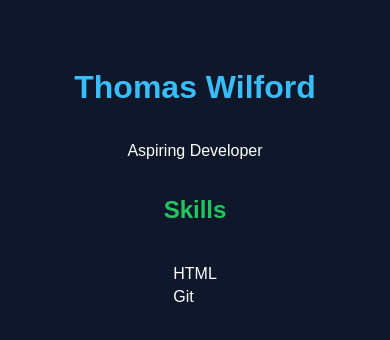
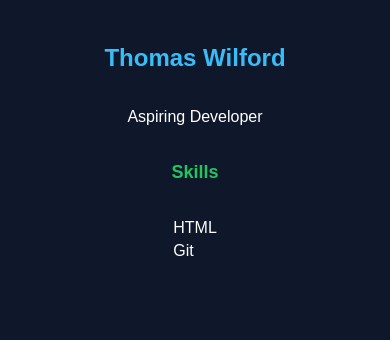
Before and after one commit to TjToLame/digital-cv, a plain HTML site: page index.html in a window 390 px wide. Drawn offline with Linux system fonts and the light colour scheme.

Commit message:
made site mobile friendly

```diff
--- a/index.html
+++ b/index.html
@@ -16,3 +16,4 @@
     </ul>
 </body>
 </html>
+<meta name="viewport" content="width=device-width,  initial-scale=1.0">
--- a/style.css
+++ b/style.css
@@ -27,3 +27,19 @@
 li {
     margin: 5px 0;
 }
+@media (max-width: 600px) {
+    body {
+        padding: 20px;
+    }
+
+    .container {
+        width: 100%;
+    }
+
+    h1 {
+        font-size: 24px;
+    }
+    h2 {
+        font-size: 18px;
+    }
+}
```
